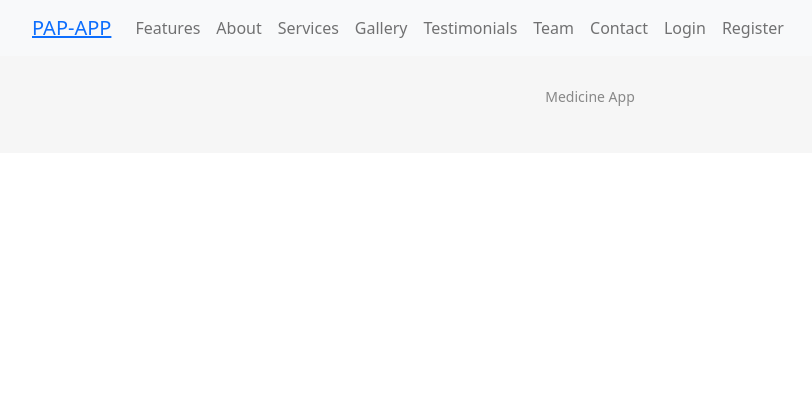
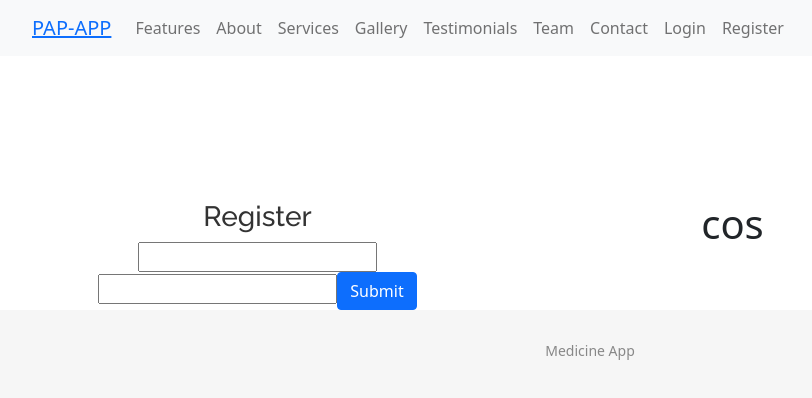
Before and after one commit to majoseek/Med-App, a React (Create React App) app in the folder client/: page /register in a window 1280 px wide. Shown: the top 398 px of the page, without its empty margins (50-862 px from the left). Built offline with nearby package versions, Linux system fonts and the light colour scheme.

Commit message:
Added register component

```diff
--- a/client/package.json
+++ b/client/package.json
@@ -29,6 +29,7 @@
         "test": "react-scripts test",
         "eject": "react-scripts eject"
     },
+    "proxy": "http://localhost:8080/",
     "eslintConfig": {
         "extends": [
             "react-app",
--- a/client/src/App.js
+++ b/client/src/App.js
@@ -4,6 +4,7 @@ import { Navigation } from "./components/Navigation/Navigation";
 import LoginPage from "./components/LoginPage/LoginPage";
 import { Route, Routes } from "react-router-dom";
 import "./App.css";
+import RegisterPage from "./components/RegisterPage/RegisterPage";
 
 const App = () => {
     return (
@@ -12,7 +13,7 @@ const App = () => {
             <Routes>
                 <Route path="/" element={<LandingPage />} />
                 <Route exact path="/login" element={<LoginPage />} />
-                <Route exact path="/register" element={<h1>Register</h1>} />
+                <Route exact path="/register" element={<RegisterPage />} />
             </Routes>
             <div id="footer">
                 <div className="container text-center">
--- a/client/src/components/LoginPage/LoginPage.js
+++ b/client/src/components/LoginPage/LoginPage.js
@@ -1,12 +1,19 @@
 import { useState } from "react";
 import { Button } from "react-bootstrap";
 import "./LoginPage.css";
+import axios from "axios";
 export default function LoginPage() {
-    const [login, set_login] = useState("");
+    const [email, set_email] = useState("");
     const [password, set_password] = useState("");
     function sign_in() {
-        console.log(login, password);
-        //axios send request
+        console.log(email, password);
+        axios
+            .post("/users/login", {
+                email: email,
+                password: password,
+            })
+            .then((response) => console.log(response))
+            .catch((error) => console.log(error.response.status));
     }
     return (
         <div className="container main_div text-center">
@@ -15,8 +22,8 @@ export default function LoginPage() {
                     <h3>Login</h3>
                     <input
                         type="text"
-                        value={login}
-                        onChange={(e) => set_login(e.target.value)}
+                        value={email}
+                        onChange={(e) => set_email(e.target.value)}
                     />
                     <input
                         type="password"
--- /dev/null
+++ b/client/src/components/RegisterPage/RegisterPage.js
@@ -0,0 +1,19 @@
+import Button from "react-bootstrap/Button";
+export default function RegisterPage() {
+    function register() {}
+    return (
+        <div className="container main_div text-center">
+            <div className="row">
+                <div className="col-md-5">
+                    <h3>Register</h3>
+                    <input type="text" />
+                    <input type="password" />
+                    <Button onClick={() => register()}>Submit</Button>
+                </div>
+                <div className="col-md-5">
+                    <h1>cos</h1>
+                </div>
+            </div>
+        </div>
+    );
+}
```
Lines whose indentation alone changed are shown as unchanged.
